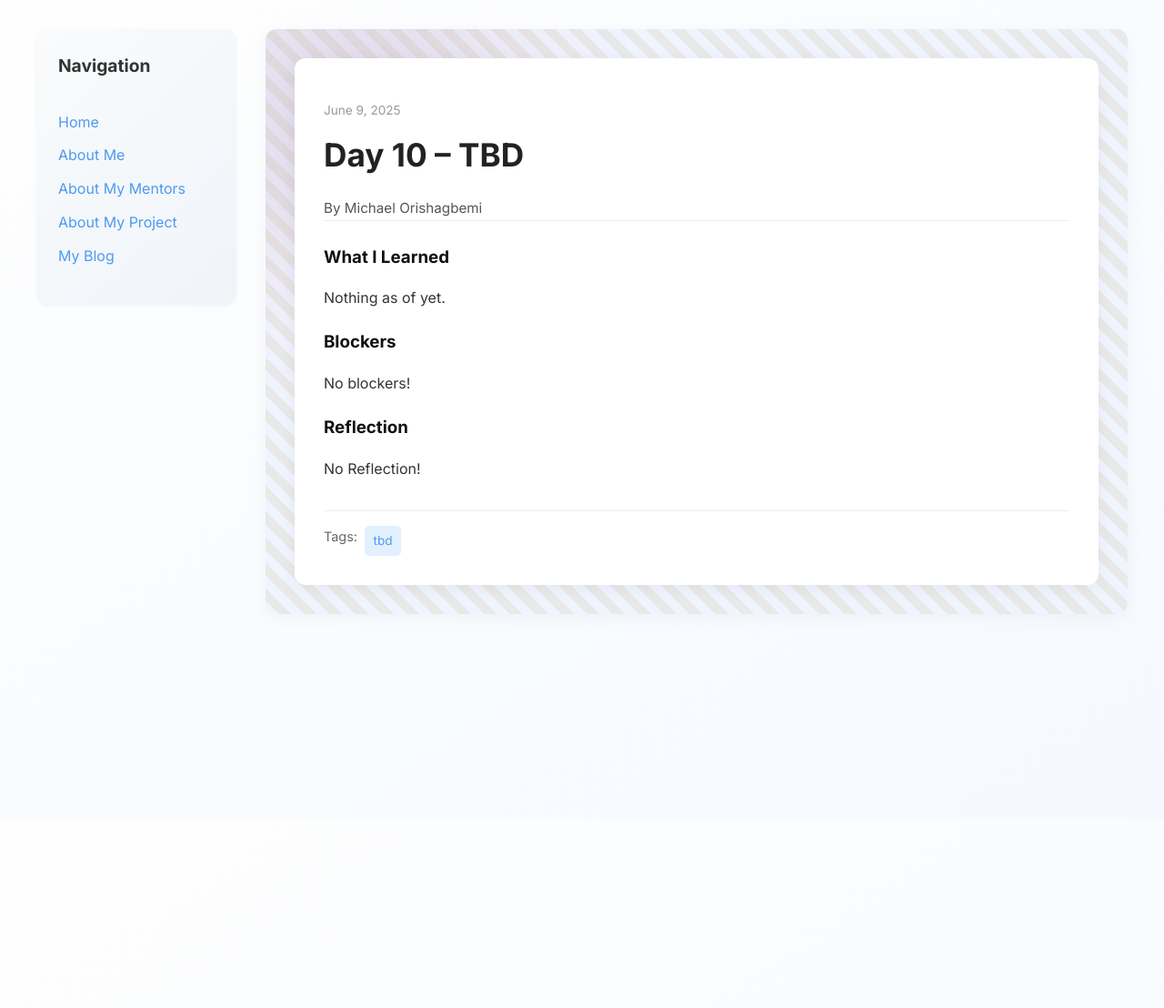
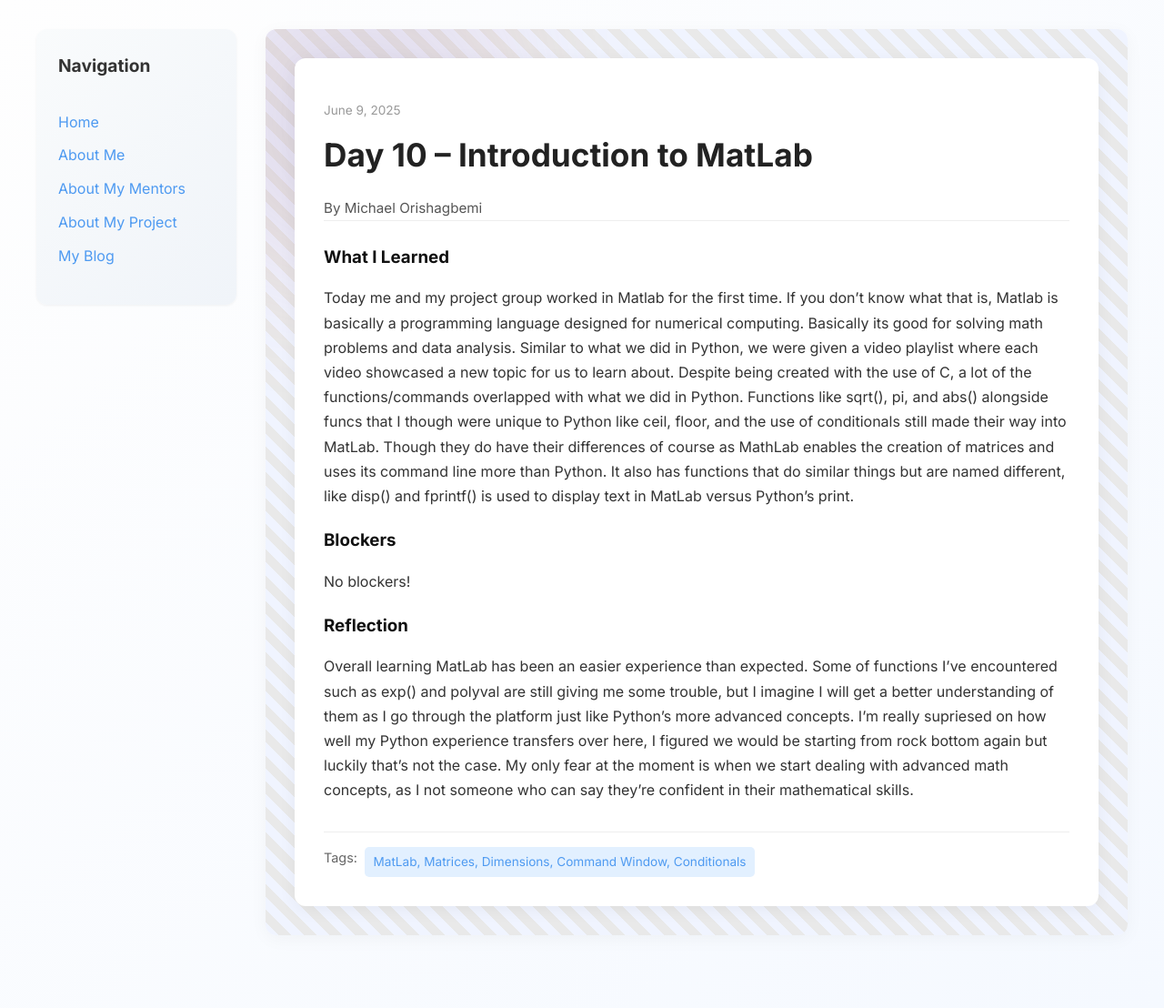
Before and after one commit to miori2/miori2.github.io, a Jekyll site: the page built from _posts/2025-06-09-day-10.md, in a window 1280 px wide. Shown: the whole page at 91% size. Built offline with Jekyll 4.4.1, drawn with Linux system fonts in a browser that asks for light colours; before the commit the page ends 900 px from its top, so only the background shows below that.

Commit message:
Update 2025-06-09-day-10.md

```diff
--- a/_posts/2025-06-09-day-10.md
+++ b/_posts/2025-06-09-day-10.md
@@ -1,17 +1,17 @@
 ---
 layout: post
-title: "Day 10 – TBD "
+title: "Day 10 – Introduction to MatLab"
 date: 2025-06-09
 author: Michael Orishagbemi
 permalink: /day10.html
-tags: ["tbd"]
+tags: ["MatLab, Matrices, Dimensions, Command Window, Conditionals "]
 
 what_i_learned: |
- Nothing as of yet.
+ Today me and my project group worked in Matlab for the first time. If you don't know what that is, Matlab is basically a programming language designed for numerical computing. Basically its good for solving math problems and data analysis. Similar to what we did in Python, we were given a video playlist where each video showcased a new topic for us to learn about. Despite being created with the use of C, a lot of the functions/commands overlapped with what we did in Python. Functions like sqrt(), pi, and abs() alongside funcs that I though were unique to Python like ceil, floor, and the use of conditionals still made their way into MatLab. Though they do have their differences of course as MathLab enables the creation of matrices and uses its command line more than Python. It also has functions that do similar things but are named different, like disp() and fprintf() is used to display text in MatLab versus Python's print.
 
 blockers: |
   No blockers!
 
 reflection: |
-  No Reflection!
+  Overall learning MatLab has been an easier experience than expected. Some of functions I've encountered such as exp() and polyval are still giving me some trouble, but I imagine I will get a better understanding of them as I go through the platform just like Python's more advanced concepts. I'm really supriesed on how well my Python experience transfers over here, I figured we would be starting from rock bottom again but luckily that's not the case. My only fear at the moment is when we start dealing with advanced math concepts, as I not someone who can say they're confident in their mathematical skills.
 ---
```
